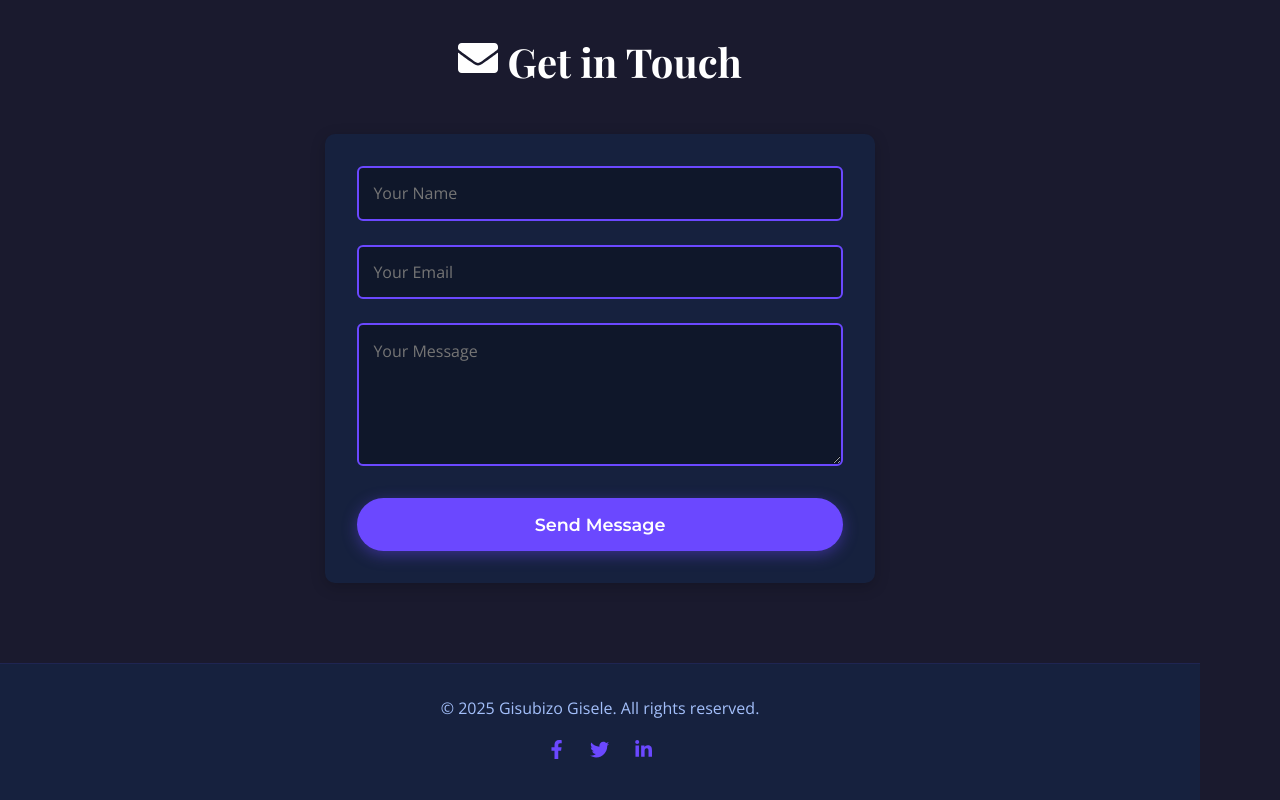
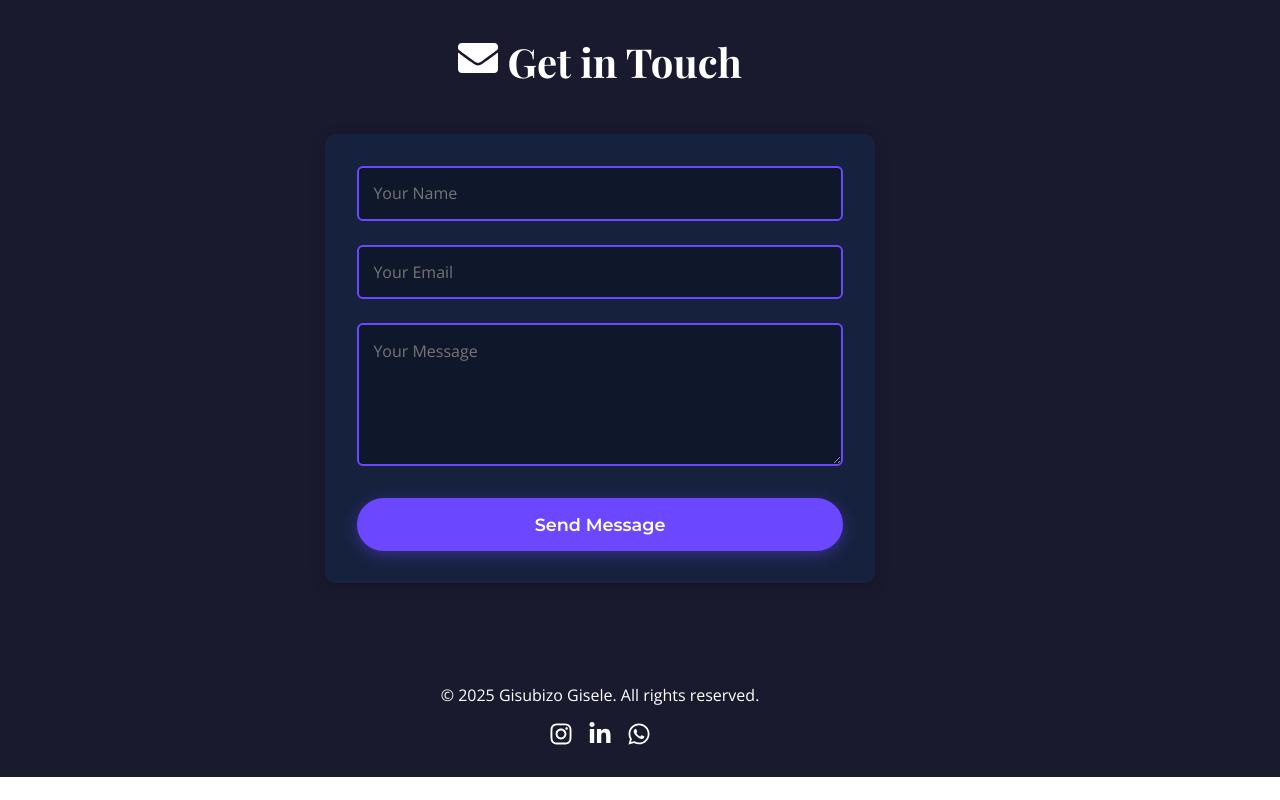
Before and after one commit to gisele-gisubizo/Profesional-Portfolio, a React (Vite) app: page / in a window 1280 px wide. Shown: the part 3714-4514 px from the top of the page. After the commit the page ends 4491 px from the top, so only its background shows below. Built offline with nearby package versions, Linux system fonts and the light colour scheme.

Commit message:
updated the media platforms

```diff
--- a/src/Components/Footer.jsx
+++ b/src/Components/Footer.jsx
@@ -1,14 +1,36 @@
-import { FaFacebookF, FaTwitter, FaLinkedinIn } from 'react-icons/fa';
+import { FaFacebookF, FaInstagram, FaLinkedinIn, FaWhatsapp } from 'react-icons/fa';
 
 export default function Footer() {
   return (
     <footer>
       <div className="container">
-        <p>&copy; 2025 Gisubizo Gisele. All rights reserved.</p>
-        <div>
-          <a href="#"><FaFacebookF /></a>
-          <a href="#"><FaTwitter /></a>
-          <a href="#"><FaLinkedinIn /></a>
+        <p>© 2025 Gisubizo Gisele. All rights reserved.</p>
+        <div className="social-links">
+
+          <a
+            href="https://www.instagram.com/_gisubizo_/"
+            target="_blank"
+            rel="noopener noreferrer"
+            aria-label="Follow on Instagram"
+          >
+            <FaInstagram />
+          </a>
+          <a
+            href="https://www.linkedin.com/in/gisubizo-gisele-b40410318"
+            target="_blank"
+            rel="noopener noreferrer"
+            aria-label="Connect on LinkedIn"
+          >
+            <FaLinkedinIn />
+          </a>
+          <a
+            href="https://wa.me/0798735953"
+            target="_blank"
+            rel="noopener noreferrer"
+            aria-label="Contact on WhatsApp"
+          >
+            <FaWhatsapp />
+          </a>
         </div>
       </div>
     </footer>
--- a/src/styles/styles.css
+++ b/src/styles/styles.css
@@ -372,30 +372,60 @@ nav a.active::after {
   box-shadow: 0 6px 20px rgba(107, 72, 255, 0.5);
 }
 
-/* Footer */
+
 footer {
-  background-color: #16213e;
-  padding: 2rem 0;
+  /* Removed background color as requested */
+  color: #fff;
+  padding: 20px 0;
   text-align: center;
-  border-top: 1px solid rgba(107, 72, 255, 0.1);
 }
 
-footer p {
-  color: #a3bffa;
-  font-size: 1rem;
-  margin-bottom: 1rem;
+.container {
+  max-width: 1200px;
+  margin: 0 auto; /* Ensures equal left and right margins */
+  padding: 0 1rem; /* Consistent padding for responsiveness */
 }
 
-footer a {
-  color: #6b48ff;
-  text-decoration: none;
-  margin: 0 0.75rem;
-  font-size: 1.2rem;
-  transition: color 0.3s ease;
+.social-links {
+  display: flex;
+  justify-content: center;
+  gap: 15px;
+  margin-top: 10px;
 }
 
-footer a:hover {
-  color: #5a3ce6;
+.social-links a {
+  color: #fff; /* Default icon color */
+  font-size: 24px;
+  transition: color 0.3s;
+  text-decoration: none; /* Ensure no underline */
+}
+
+.social-links a:hover {
+  color: #007bff; /* Hover color */
+}
+
+
+
+.container {
+  max-width: 1200px;
+  margin: 0 auto;
+}
+
+.social-links {
+  display: flex;
+  justify-content: center;
+  gap: 15px;
+  margin-top: 10px;
+}
+
+.social-links a {
+  color: #fff;
+  font-size: 24px;
+  transition: color 0.3s;
+}
+
+.social-links a:hover {
+  color: #007bff;
 }
 
 /* Skills Section */
@@ -428,7 +458,7 @@ footer a:hover {
   bottom: 0;
   left: 50%;
   width: 1px;
-  background-color: rgba(107, 72, 255, 0.2);
+
   transform: translateX(-50%);
 }
 
```
